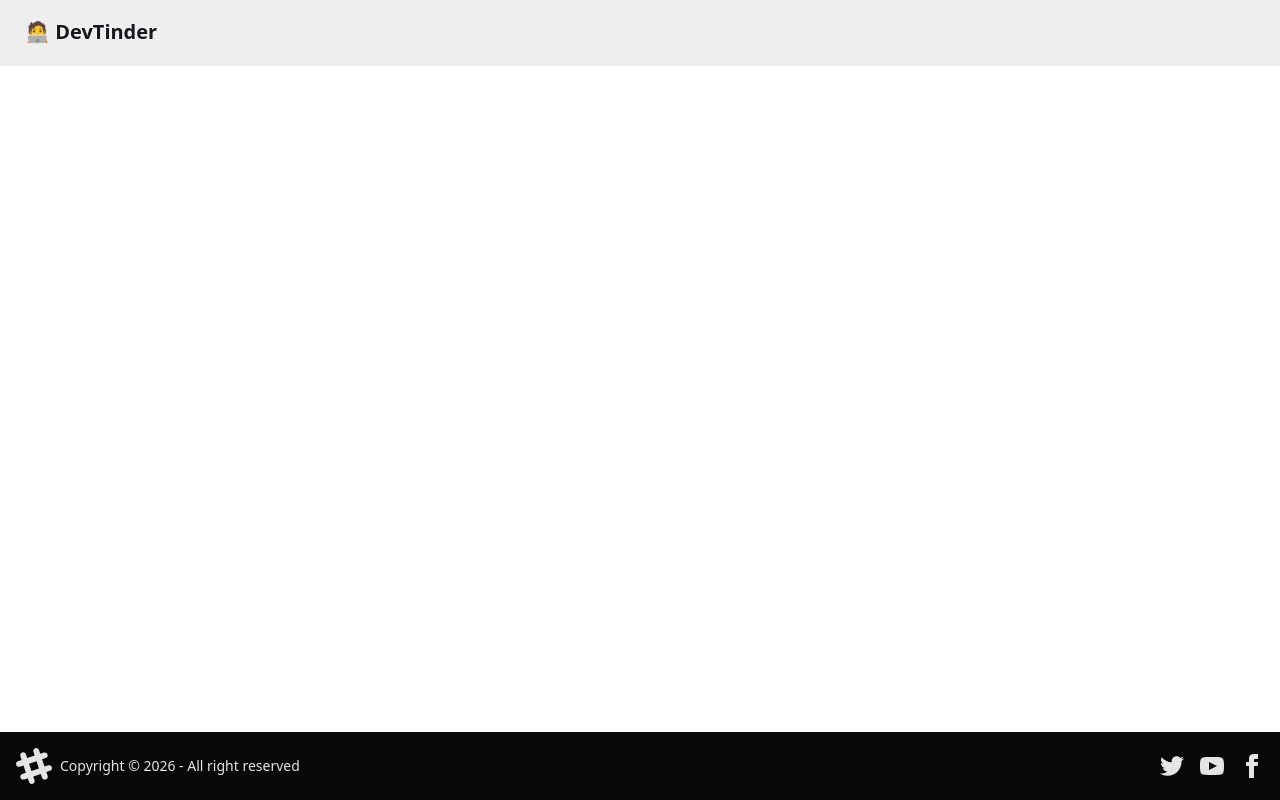
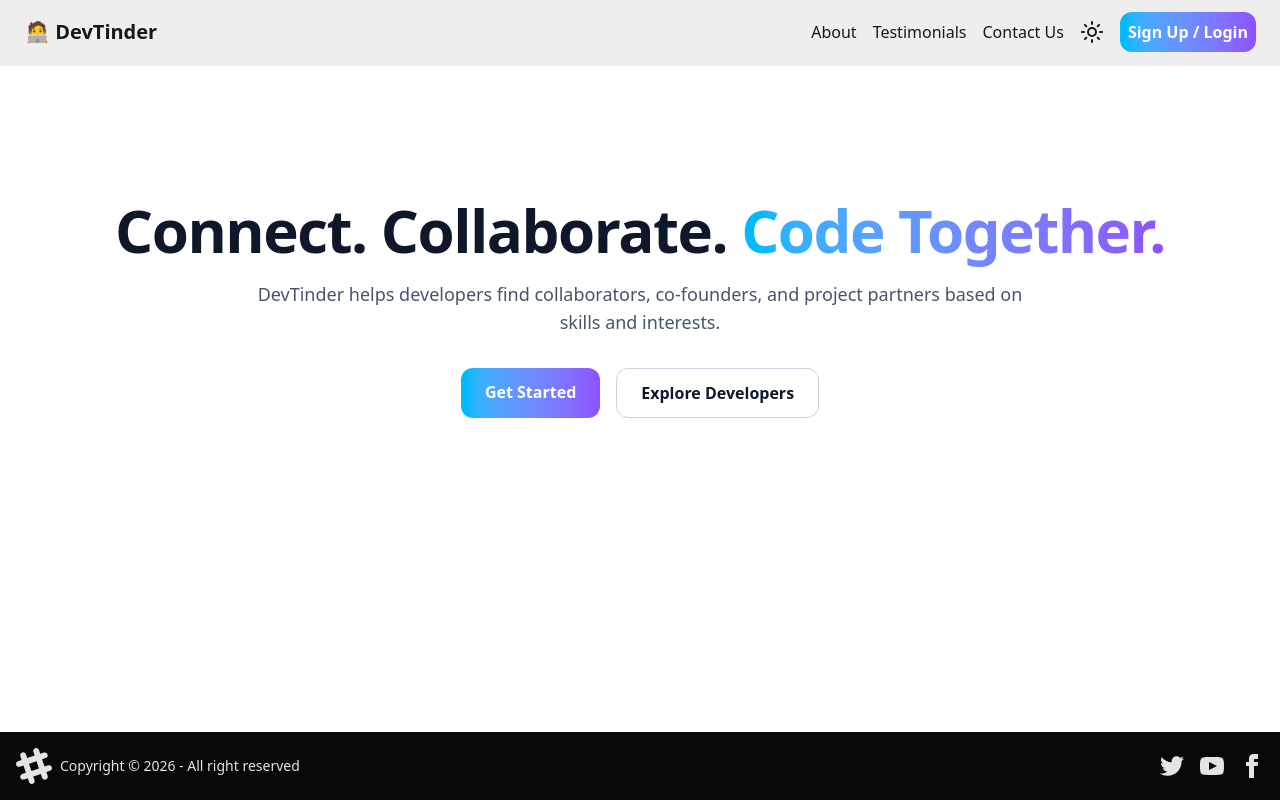
Before and after one commit to Amrin312/dev_tinder_web, a React (Vite) app: page / in a window 1280 px wide. Built offline with nearby package versions, Linux system fonts and the light colour scheme; no server answers.

Commit message:
feat: hero section in home page

```diff
--- a/package.json
+++ b/package.json
@@ -13,6 +13,8 @@
     "@reduxjs/toolkit": "^2.11.2",
     "@tailwindcss/vite": "^4.1.18",
     "axios": "^1.13.5",
+    "framer-motion": "^12.34.1",
+    "lucide-react": "^0.564.0",
     "react": "^19.2.0",
     "react-dom": "^19.2.0",
     "react-hot-toast": "^2.6.0",
--- a/src/App.jsx
+++ b/src/App.jsx
@@ -8,6 +8,8 @@ import Feed from "./components/Feed"
 import toast, { Toaster } from 'react-hot-toast';
 import Connections from "./components/Connections"
 import Requests from "./components/Requests"
+import Home from "./Pages/Home"
+
 
 function App() {
 
@@ -19,6 +21,8 @@ function App() {
         <BrowserRouter basename="/">
           <Routes>
             <Route path="/" element={<Body />}>
+
+              <Route index element={<Home />} />
               <Route path="/login" element={<Login />} />
               <Route path="/profile" element={<Profile />} />
               <Route path="/feed" element={<Feed />} />
--- /dev/null
+++ b/src/components/Home/Hero.jsx
@@ -0,0 +1,48 @@
+import React from "react";
+import { Link } from "react-router-dom";
+
+const Hero = () => {
+  return (
+    <section className="w-full flex justify-center px-4 pt-24 pb-16">
+      <div className="max-w-6xl text-center">
+
+        <h1 className="text-4xl md:text-6xl font-extrabold tracking-tight text-slate-900 dark:text-slate-50">
+          Connect. Collaborate.{" "}
+          <span className="bg-gradient-to-r from-sky-400 to-violet-500 bg-clip-text text-transparent">
+            Code Together.
+          </span>
+        </h1>
+
+        <p className="mt-5 max-w-3xl mx-auto text-lg text-slate-600 dark:text-slate-300">
+          DevTinder helps developers find collaborators, co-founders, and project partners
+          based on skills and interests.
+        </p>
+
+        <div className="mt-8 flex flex-col sm:flex-row gap-4 justify-center">
+
+          <Link
+            to="/login"
+            className="px-6 py-3 rounded-xl font-semibold text-white
+                       bg-gradient-to-r from-sky-400 to-violet-500
+                       hover:from-sky-500 hover:to-violet-600 transition"
+          >
+            Get Started
+          </Link>
+
+          <Link
+            to="/login"
+            className="px-6 py-3 rounded-xl font-semibold
+                       border border-slate-300 dark:border-slate-700
+                       text-slate-900 dark:text-slate-50
+                       hover:bg-slate-100 dark:hover:bg-slate-800 transition"
+          >
+            Explore Developers
+          </Link>
+
+        </div>
+      </div>
+    </section>
+  );
+};
+
+export default Hero;
--- a/src/components/Navbar.jsx
+++ b/src/components/Navbar.jsx
@@ -4,6 +4,7 @@ import { useDispatch, useSelector } from 'react-redux'
 import { Link, useNavigate } from 'react-router-dom';
 import { BASE_URL } from '../utils/constants';
 import { removeUser } from '../utils/userSlice';
+import { Sun, Moon } from "lucide-react";
 
 const Navbar = () => {
     const user = useSelector(state => state.user);
@@ -28,6 +29,21 @@ const Navbar = () => {
             <Link to="/" className="btn btn-ghost text-xl">🧑‍💻 DevTinder</Link>
         </div>
         <div className="flex gap-5 items-center mx-4">
+            {
+                !user && (
+                    <div className='flex gap-4 items-center'>
+                        <Link>About</Link>
+                        <Link>Testimonials</Link>
+                        <Link>Contact Us</Link>
+                        <Sun />
+                        <Link to="/login" className='p-2 rounded-xl font-semibold text-white
+                       bg-gradient-to-r from-sky-400 to-violet-500
+                       hover:from-sky-500 hover:to-violet-600 transition'>Sign Up / Login</Link>
+
+                    </div>
+                )
+            }
+
             { user &&
             (
             <>
--- /dev/null
+++ b/src/pages/Home.jsx
@@ -0,0 +1,12 @@
+import React from 'react'
+import Hero from '../components/Home/Hero'
+
+const Home = () => {
+  return (
+    <div>
+        <Hero />
+    </div>
+  )
+}
+
+export default Home
```
Also changed, not shown: 1 other file (tests, documents, lock files or other folders).
